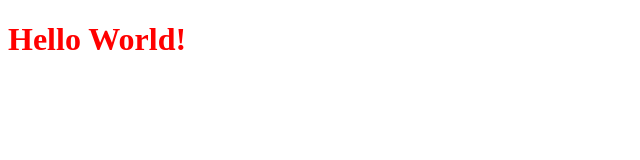
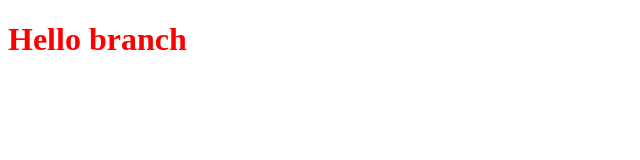
Before and after one commit to samyalnajy1/mypro, a plain HTML site: page index.html in a window 1280 px wide. Shown: the full height of the page, 0-640 px from the left. Drawn offline with Linux system fonts and the light colour scheme.

Commit message:
Hello test

```diff
--- a/index.html
+++ b/index.html
@@ -7,7 +7,7 @@
     <link rel="stylesheet" href="style.css">
 </head>
 <body>
-    <h1>Hello World!</h1>
+    <h1>Hello branch</h1>
 </body>
 <script src="app.js"></script>
 </html>
```
